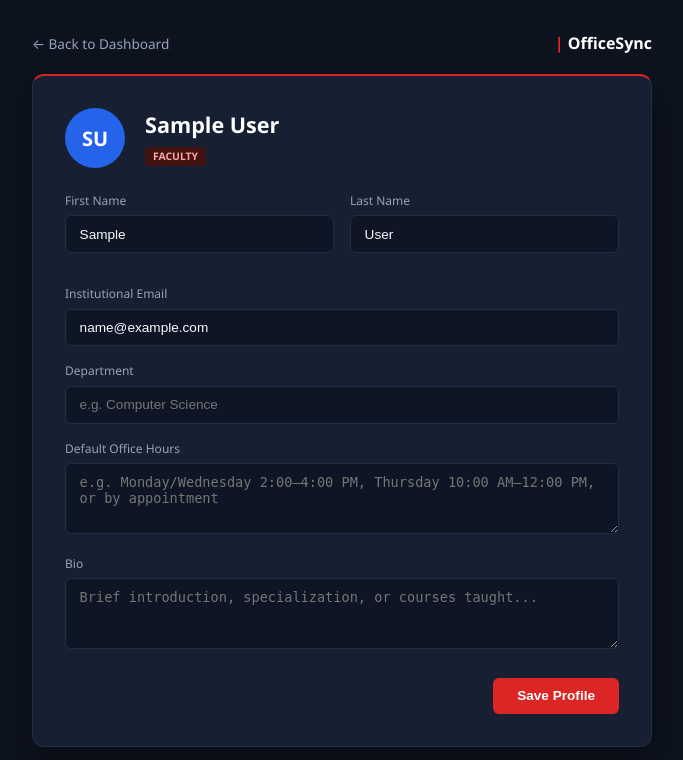
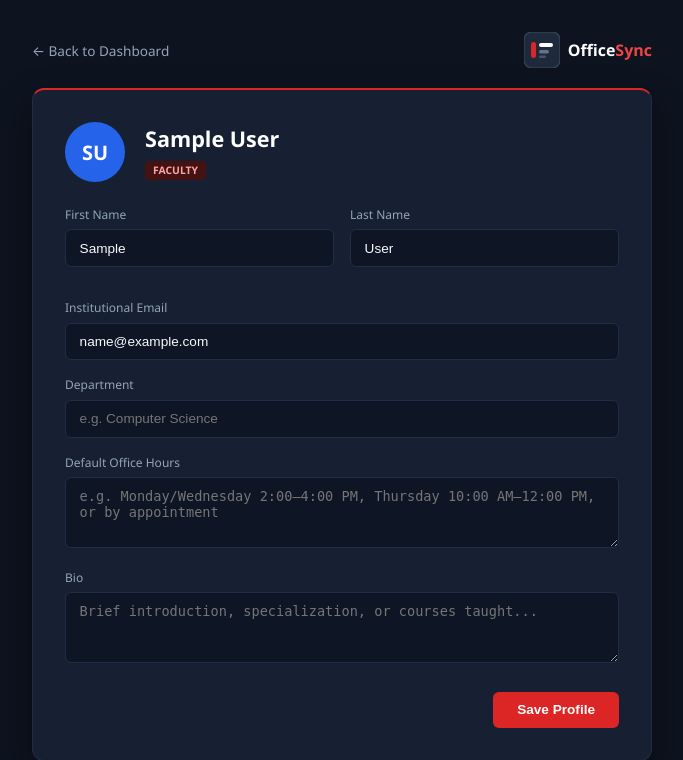
Before and after one commit to TocciFrame/OfficeSync, a Django app: page /profile/ in a window 1280 px wide. Shown: the top 760 px of the page, without its empty margins (298-981 px from the left). Run offline with Django 5.2, Linux system fonts and the light colour scheme; the visitor is signed in with stand-in values (Sample User, id 1).

Commit message:
style(profile): change logo on profile and settings page

```diff
--- a/templates/user_profile/profile.html
+++ b/templates/user_profile/profile.html
@@ -14,8 +14,15 @@
     <div class="profile-page-container">
         <div class="top-bar-nav">
             <a href="{% url 'dashboard:dashboard' %}" class="back-dash-link">← Back to Dashboard</a>
-            <div style="font-weight:700; color:var(--text-heading);">
-                <span style="color:#dc2626;">|</span> OfficeSync
+            <div style="display:flex; align-items:center; gap:0.5rem; font-weight:700; color:var(--text-heading);">
+                <svg width="36" height="36" viewBox="0 0 36 36" fill="none" xmlns="http://www.w3.org/2000/svg" style="display:block; flex-shrink:0;">
+                    <rect width="36" height="36" rx="8" fill="#1E293B" stroke="#334155" stroke-width="1.5"/>
+                    <rect x="7" y="10" width="5" height="16" rx="2.5" fill="#DC2626"/>
+                    <rect x="15" y="11" width="14" height="4" rx="2" fill="#F8FAFC"/>
+                    <rect x="15" y="18" width="10" height="3.5" rx="1.75" fill="#64748B"/>
+                    <rect x="15" y="23.5" width="7" height="2.5" rx="1.25" fill="#475569"/>
+                </svg>
+                <span>Office<span style="color:#ef4444;">Sync</span></span>
             </div>
         </div>
 
```
Also changed, not shown: templates/user_settings/settings.html (+9 -2 lines).
